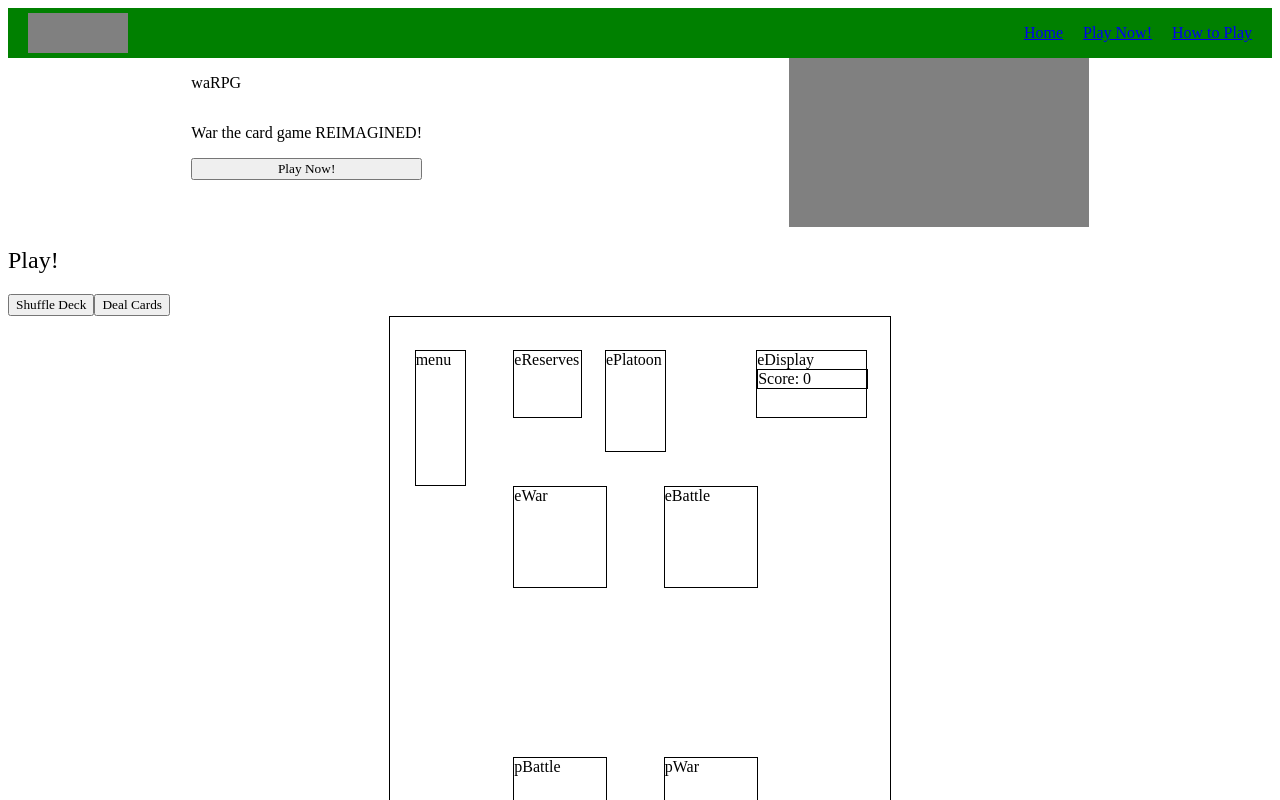
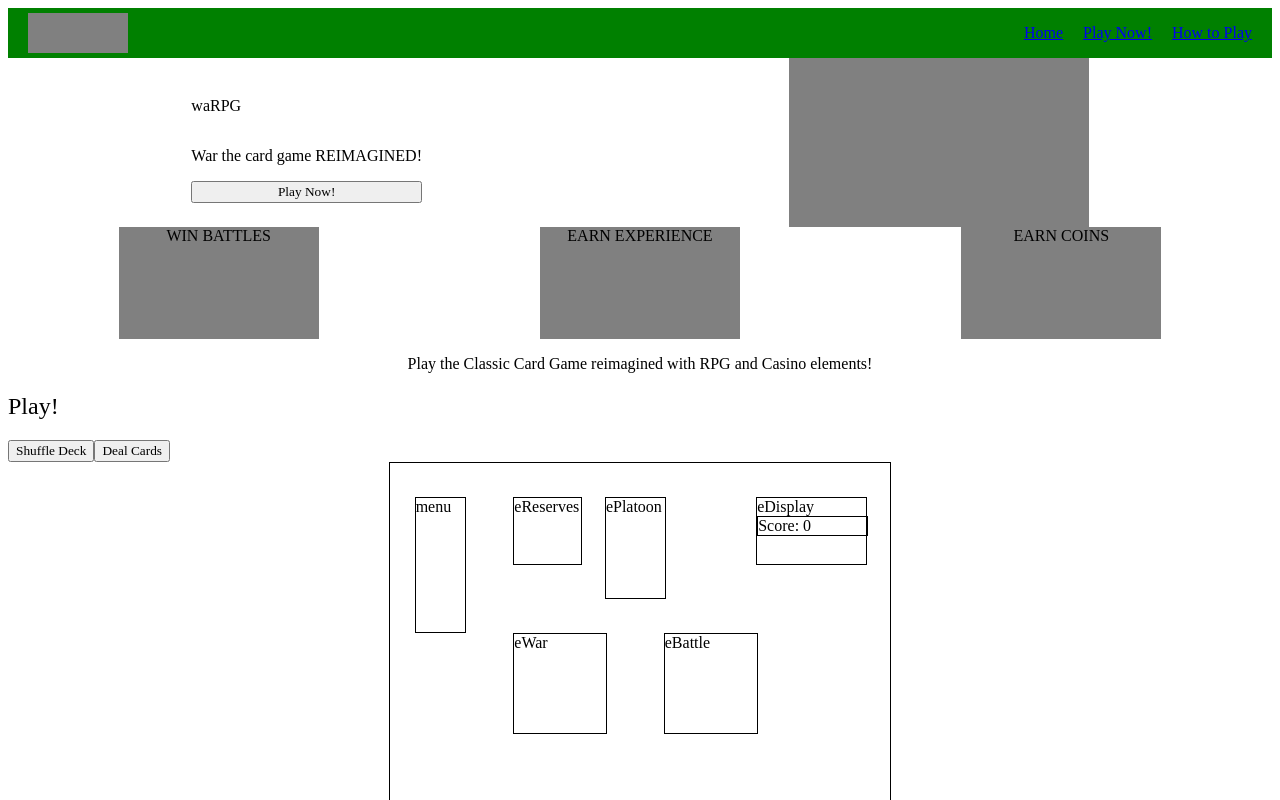
Before and after one commit to AntCannon/warpg-card-game, a React (Vite) app: page / in a window 1280 px wide. Shown: the top 800 px of the page. Built offline with nearby package versions, Linux system fonts and the light colour scheme.

Commit message:
add hook section

```diff
--- a/src/App.css
+++ b/src/App.css
@@ -4,3 +4,5 @@
   font-weight: 500;
   font-style: normal;
 }
+main {
+}
--- a/src/App.jsx
+++ b/src/App.jsx
@@ -3,6 +3,7 @@ import { useState } from 'react'
 import { Routes, Route } from 'react-router-dom'
 import Header from './components/Header.jsx'
 import Hero from './Hero.jsx'
+import Hook from './Hook.jsx'
 import Field from './components/Field.jsx'
 
 function App() {
@@ -12,6 +13,7 @@ function App() {
       <Header />
       <main>
         <Hero />
+        <Hook />
         <Field />
         {/* <Routes>
         </Routes> */}
--- /dev/null
+++ b/src/FeatureImage.css
@@ -0,0 +1,9 @@
+.feature-image {
+  width: 200px;
+  aspect-ratio: 16/9;
+  background: gray;
+}
+
+img {
+
+}
--- /dev/null
+++ b/src/FeatureImage.jsx
@@ -0,0 +1,11 @@
+import './FeatureImage.css'
+
+export default function FeatureImage({feature}) {
+
+  return (
+    <div className="feature-image">
+      <img src="" />
+      <span>{feature}</span>
+    </div>
+  )
+}
--- a/src/Hero.css
+++ b/src/Hero.css
@@ -6,14 +6,13 @@
 .hero-text {
   display: flex;
   flex-direction: column;
+  justify-content: center;
 }
 
 .main {
-  align-self: middle;
 }
 
 .bottom {
-  justify-self: end;
 }
 
 .hero-img {
--- /dev/null
+++ b/src/Hook.css
@@ -0,0 +1,8 @@
+.hook {
+  text-align: center;
+}
+
+.images {
+  display: flex;
+  justify-content: space-around;
+}
--- /dev/null
+++ b/src/Hook.jsx
@@ -0,0 +1,16 @@
+import './Hook.css'
+import FeatureImage from './FeatureImage.jsx'
+
+export default function Hook() {
+
+  return (
+    <section className="hook">
+      <div className="images">
+        <FeatureImage feature={"WIN BATTLES"}/>
+        <FeatureImage feature={"EARN EXPERIENCE"}/>
+        <FeatureImage feature={"EARN COINS"}/>
+      </div>
+      <p>Play the Classic Card Game reimagined with RPG and Casino elements!</p>
+    </section>
+  )
+}
```
